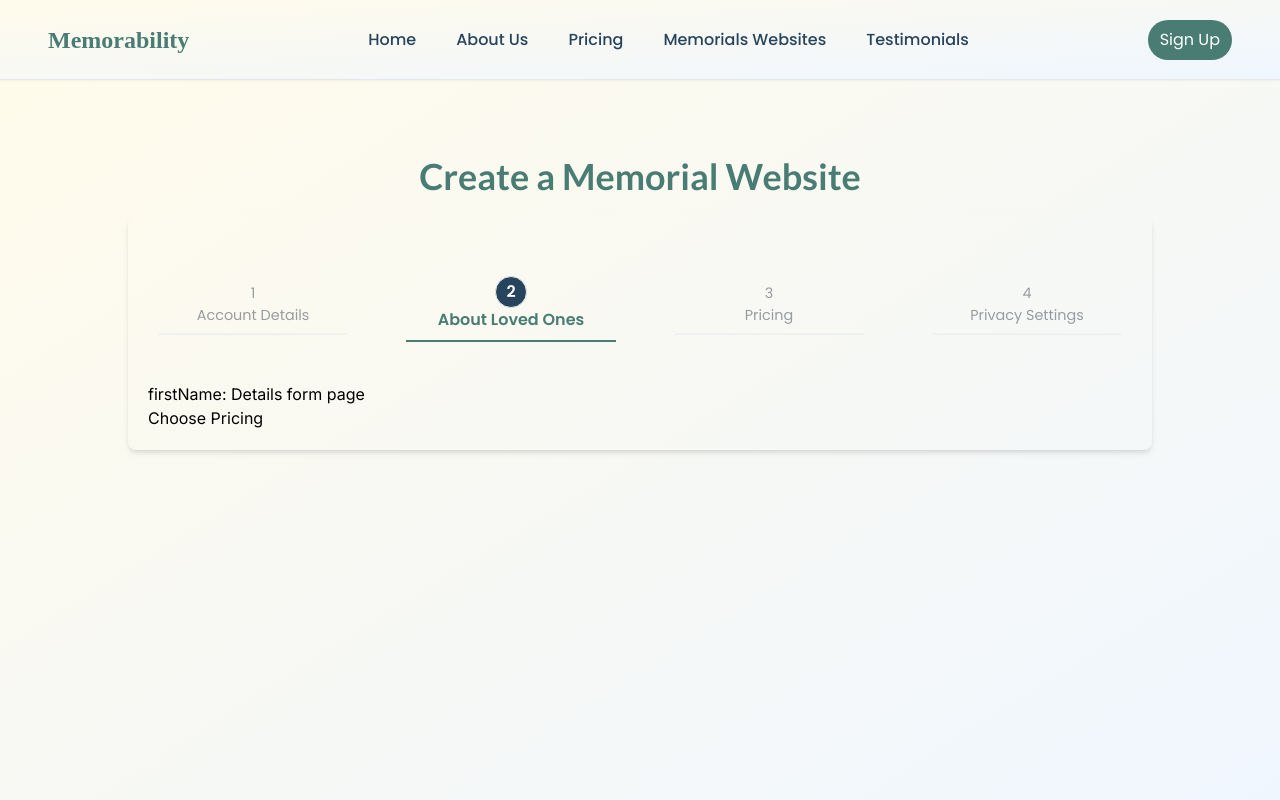
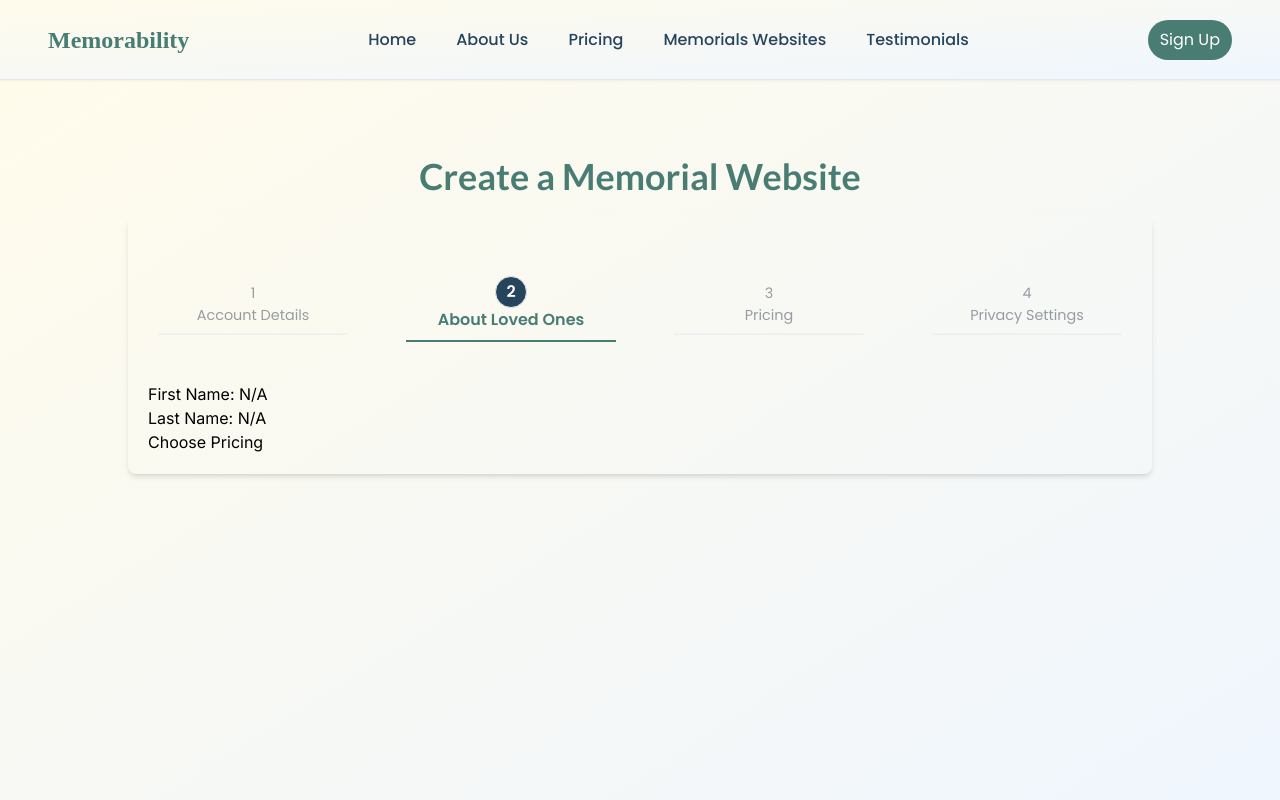
Before and after one commit to sudip-pandey25/MemorialWebsite, a Next.js app: page /creatememorial/details in a window 1280 px wide. Shown: the top 800 px of the page. Built offline with nearby package versions, Linux system fonts and the light colour scheme; a web font is replaced by a local one.

Commit message:
Suspense fix

```diff
--- a/src/app/creatememorial/details/page.jsx
+++ b/src/app/creatememorial/details/page.jsx
@@ -3,21 +3,28 @@ import Link from "next/link";
 import { useSearchParams } from "next/navigation";
 import React, { Suspense } from "react";
 
+const DetailsFormPage = () => {
+  const searchParams = useSearchParams();
+  const firstName = searchParams?.get("firstName");
+  const lastName = searchParams?.get("lastName");
+
+  return (
+    <div>
+      <p>First Name: {firstName || "N/A"}</p>
+      <p>Last Name: {lastName || "N/A"}</p>
+      <form>
+        <Link href="/creatememorial/pricing">
+          <button type="button">Choose Pricing</button>
+        </Link>
+      </form>
+    </div>
+  );
+};
+
 const page = () => {
-  const searchParams = useSearchParams();
-  const firstName = searchParams.get("firstName");
-  const lastName = searchParams.get("lastName");
   return (
-    <Suspense>
-      <div>
-        firstName: {firstName}
-        Details form page
-        <form action="">
-          <Link href="/creatememorial/pricing">
-            <button>Choose Pricing</button>
-          </Link>
-        </form>
-      </div>
+    <Suspense fallback={<div>Loading form details...</div>}>
+      <DetailsFormPage />
     </Suspense>
   );
 };
```
